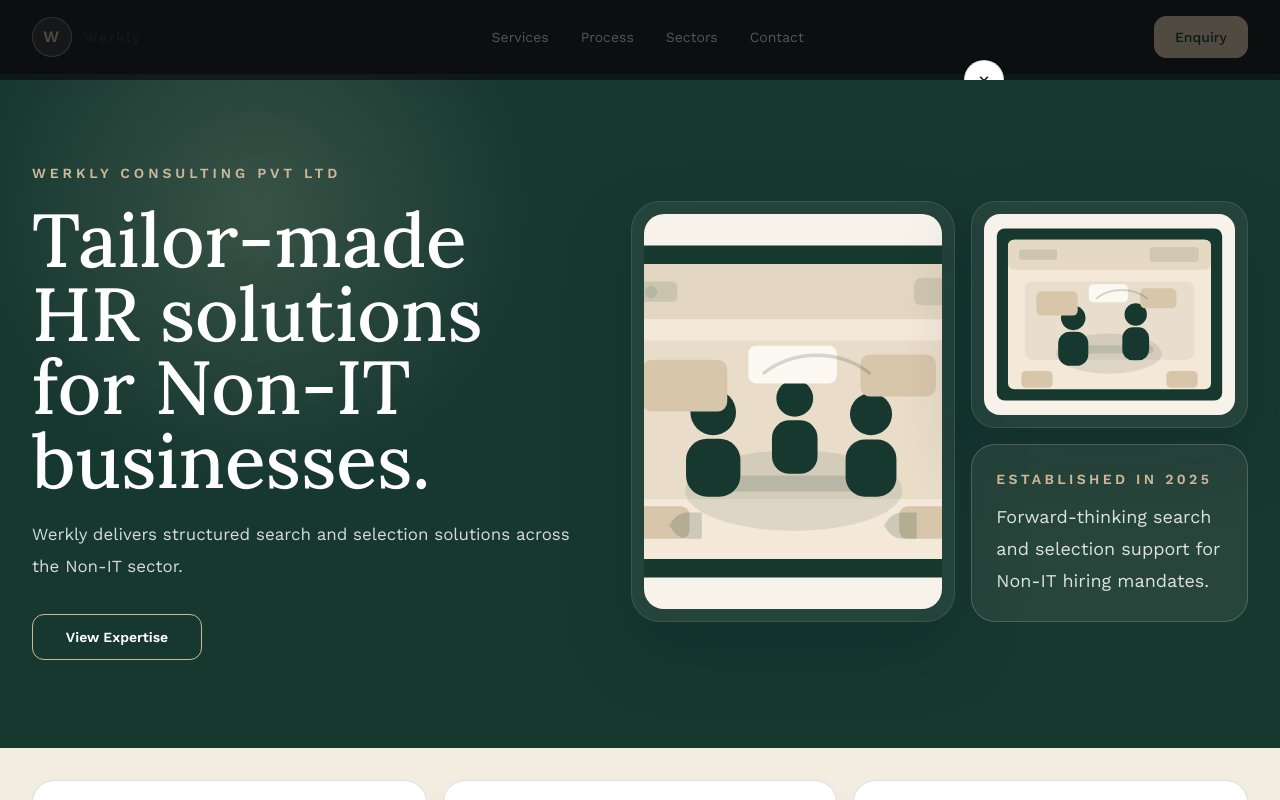
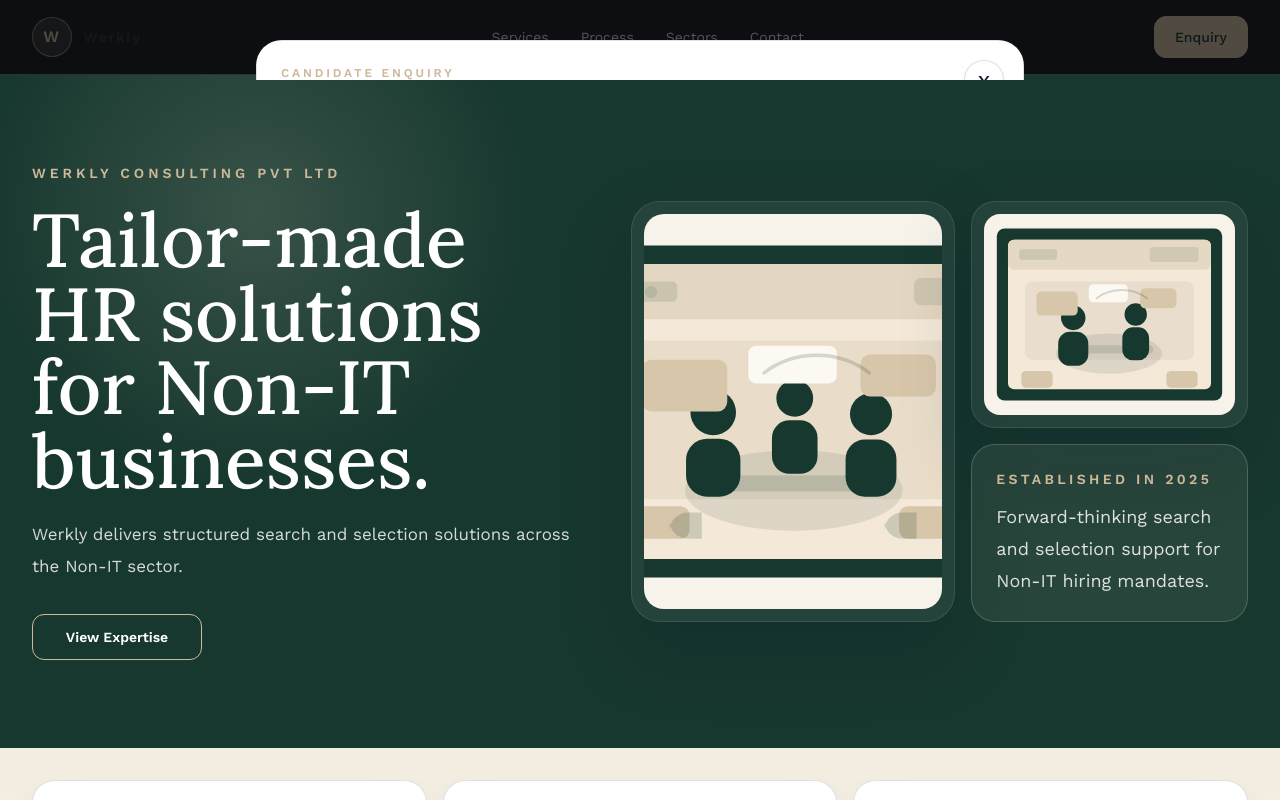
Before and after one commit to djkreddys-cmyk/Werkly, a Next.js app: page / in a window 1280 px wide. Both pictures are taken after a click on the button "Enquiry". Shown: the top 800 px of the page. Built offline with nearby package versions, Linux system fonts and the light colour scheme.

Commit message:
Rebuild enquiry modal layout

```diff
--- a/components/enquiry-modal.tsx
+++ b/components/enquiry-modal.tsx
@@ -37,18 +37,22 @@ export function EnquiryModal() {
       </button>
 
       {isOpen ? (
-        <div className="fixed inset-0 z-[80] overflow-y-auto bg-[rgba(5,7,11,0.62)] px-4 py-6 sm:py-10">
-          <div className="flex min-h-full items-start justify-center">
-            <div className="relative w-full max-w-3xl pt-12">
+        <div className="fixed inset-0 z-[80] bg-[rgba(5,7,11,0.62)]">
+          <div className="h-full overflow-y-auto px-4 py-6 sm:py-10">
+            <div className="mx-auto w-full max-w-3xl">
+              <div className="relative">
                 <button
                   type="button"
                   onClick={() => setIsOpen(false)}
-              className="absolute right-5 top-5 z-10 inline-flex h-10 w-10 items-center justify-center rounded-full border border-[var(--color-line)] bg-white text-xl text-slate-900 shadow-sm transition hover:bg-slate-50"
+                  className="absolute right-5 top-5 z-10 inline-flex h-10 w-10 items-center justify-center rounded-full border border-[var(--color-line)] bg-white text-2xl leading-none text-slate-900 shadow-sm transition hover:bg-slate-50"
                   aria-label="Close enquiry form"
                 >
-              ×
+                  x
                 </button>
+                <div className="max-h-[calc(100vh-3rem)] overflow-y-auto rounded-[1.6rem]">
                   <InquiryForm kind="candidate" className="shadow-[0_30px_70px_rgba(10,22,42,0.18)]" />
+                </div>
+              </div>
             </div>
           </div>
         </div>
```
Lines whose indentation alone changed are shown as unchanged.
